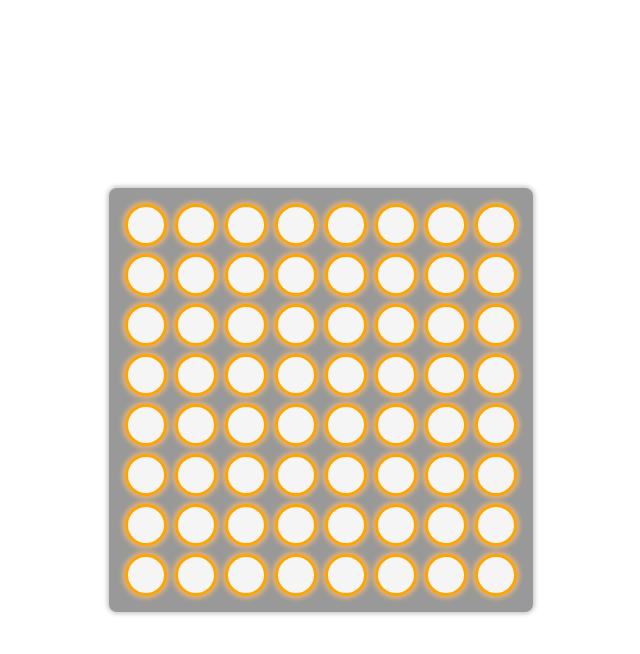
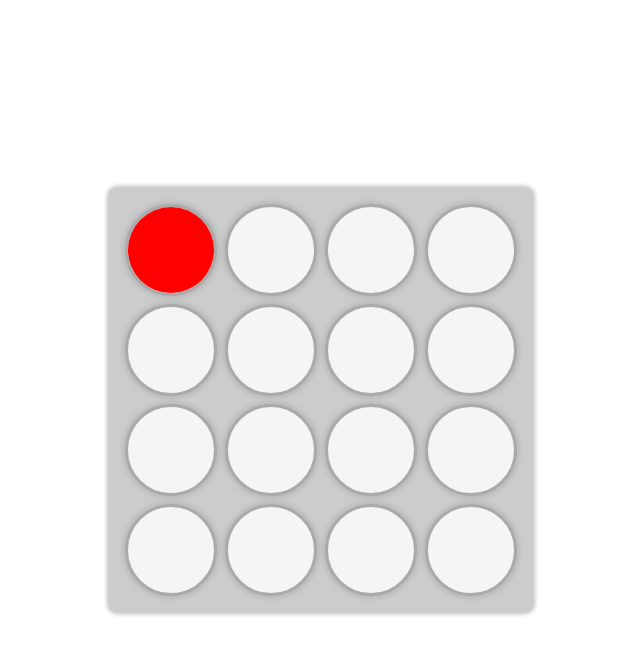
Before and after one commit to hedieh-chapardar/4InRow, a website built with webpack: page src/index.html in a window 1280 px wide. Both pictures are taken after a click on the element 465 px from the left and 225 px from the top of the page. Shown: the whole page, without its empty margins (319-959 px from the left). Built offline with nearby package versions, Linux system fonts and the light colour scheme.

Commit message:
Added rxjs & handled base of beads click event

```diff
--- a/package.json
+++ b/package.json
@@ -29,6 +29,8 @@
     "webpack-cli": "^4.9.1"
   },
   "dependencies": {
-    "jquery": "^3.6.0"
+    "jquery": "^3.6.0",
+    "rxjs": "^6.6.7",
+    "source-map-loader": "^3.0.1"
   }
 }
--- a/src/css/styles.css
+++ b/src/css/styles.css
@@ -15,8 +15,8 @@ body {
     display: flex;
     align-items: center;
     place-content: center;
-    background-color: #999;
-    box-shadow: 0px 0px 4px 2px #cacaca;
+    background-color: #ccc;
+    box-shadow: 0px 0px 4px 2px #c0c0c0;
     padding: 12px;
     border-radius: 8px;
 }
@@ -46,10 +46,24 @@ body {
     flex: 1 1 10px;
     height: 100%;
     box-sizing: border-box;
-    border: 3px solid orange;
+    border: 3px solid #aaa;
     border-radius: 50%;
-    box-shadow: 0px 0px 4px 3px #ddb17c;
+    box-shadow: 0px 0px 4px 3px #bbb;
     background-color: #f5f5f5;
     margin: 0 4px;
     cursor: pointer;
 }
+
+.bead {
+    width: 100%;
+    height: 100%;
+    border-radius: 50%;
+}
+
+.bg-red {
+    background-color: red;
+}
+
+.bg-blue {
+    background-color: blue;
+}
--- a/src/game-components/bead.ts
+++ b/src/game-components/bead.ts
@@ -1,6 +1,9 @@
 export class Bead {
-    Size: number;
     Color: ColorEnum;
+
+    Draw(): JQuery<HTMLElement> {
+        return $(`<div class='bead bg-red'></div>`);
+    }
 }
 
 enum ColorEnum {
--- a/src/game-components/main-box.js
+++ /dev/null
@@ -1,30 +0,0 @@
-import { Placeholder } from "./placeholder";
-var MainBox = /** @class */ (function () {
-    function MainBox(size) {
-        this.Placeholders = [];
-        this.Size = size;
-    }
-    MainBox.prototype.Draw = function () {
-        var box = this.DrawBox();
-        for (var rowIndex = 0; rowIndex <= this.Size - 1; rowIndex++) {
-            this.Placeholders[rowIndex] = [];
-            var rowElem = this.DrawRow();
-            for (var columnIndex = 0; columnIndex <= this.Size - 1; columnIndex++) {
-                this.Placeholders[rowIndex][columnIndex] = columnIndex;
-                var placeholderObj = new Placeholder();
-                var placeholderElem = placeholderObj.Draw();
-                rowElem.append(placeholderElem);
-            }
-            box.append(rowElem);
-        }
-        return box;
-    };
-    MainBox.prototype.DrawBox = function () {
-        return $("<div id='box'></div>");
-    };
-    MainBox.prototype.DrawRow = function () {
-        return $("<div class='row'></div>");
-    };
-    return MainBox;
-}());
-export { MainBox };
--- a/src/game-components/main-box.ts
+++ b/src/game-components/main-box.ts
@@ -1,34 +1,45 @@
+import { Bead } from "./bead";
 import { Placeholder } from "./placeholder";
 
 export class MainBox {
+
+    size: number;
+    placeholders: Placeholder[][] = [];
+
     constructor(size: number) {
-        this.Size = size;
+        this.size = size;
     }
 
-    Size: number;
-    Placeholders: number[][] = [];
+    draw(): JQuery<HTMLElement> {
+        let box = this.drawBox();
+        for (let rowIndex = 0; rowIndex < this.size; rowIndex++) {
+            this.placeholders[rowIndex] = [];
+            let rowElement = this.drawRow();
+            for (let columnIndex = 0; columnIndex < this.size; columnIndex++) {
+                let placeholder = new Placeholder();
+                this.setPlaceholders(rowIndex, columnIndex, placeholder);
+                const placeholderElement = placeholder.draw();
 
-    Draw(): JQuery<HTMLElement> {
-        let box = this.DrawBox();
-        for (let rowIndex = 0; rowIndex <= this.Size - 1; rowIndex++) {
-            this.Placeholders[rowIndex] = [];
-            let rowElem = this.DrawRow();
-            for (let columnIndex = 0; columnIndex <= this.Size - 1; columnIndex++) {
-                this.Placeholders[rowIndex][columnIndex] = columnIndex;
-                let placeholderObj = new Placeholder();
-                const placeholderElem = placeholderObj.Draw();
-                rowElem.append(placeholderElem);
+                placeholder.onClick.subscribe(() => {
+                    placeholder.addBead(new Bead());
+                });
+
+                rowElement.append(placeholderElement);
             }
-            box.append(rowElem);
+            box.append(rowElement);
         }
         return box;
     }
 
-    private DrawBox(): JQuery<HTMLElement> {
+    private setPlaceholders(rowIndex: number, columnIndex: number, placeholder: Placeholder) {
+        this.placeholders[rowIndex][columnIndex] = placeholder;
+    }
+
+    private drawBox(): JQuery<HTMLElement> {
         return $(`<div id='box'></div>`);
     }
 
-    private DrawRow(): JQuery<HTMLElement> {
+    private drawRow(): JQuery<HTMLElement> {
         return $(`<div class='row'></div>`);
     }
 }
--- a/src/game-components/placeholder.js
+++ /dev/null
@@ -1,13 +0,0 @@
-var Placeholder = /** @class */ (function () {
-    function Placeholder() {
-    }
-    Placeholder.prototype.HasBead = function () {
-        return this.IsFilled;
-    };
-    Placeholder.prototype.Draw = function () {
-        this._elem = $("<div class='placeholder'></div>");
-        return this._elem;
-    };
-    return Placeholder;
-}());
-export { Placeholder };
--- a/src/game-components/placeholder.ts
+++ b/src/game-components/placeholder.ts
@@ -1,17 +1,35 @@
+import { Subject } from "rxjs";
+import { Bead } from './bead'
+
 export class Placeholder {
-    private _elem: JQuery<HTMLElement>;
+    private _element: JQuery<HTMLElement>;
+    private _bead: Bead;
 
-    Size: number;
-    RowNo: number;
-    ColumnNo: number;
-    IsFilled: boolean;
+    onClick: Subject<any>;
 
-    HasBead() {
-        return this.IsFilled;
+    constructor() {
+        this.onClick = new Subject();
     }
 
-    Draw(): JQuery<HTMLElement> {
-        this._elem = $(`<div class='placeholder'></div>`);
-        return this._elem;
+    hasBead() {
+        return this._bead ? true : false;
+    }
+
+    draw(): JQuery<HTMLElement> {
+        this._element = $(`<div class='placeholder'></div>`);
+        this._element.on('click', this.click.bind(this));
+        return this._element;
+    }
+
+    click(): void {
+        this.onClick.next();
+    }
+
+    addBead(bead: Bead): void {
+        if (this.hasBead()) return;
+
+        this._bead = bead;
+        let beadElem = bead.Draw();
+        this._element.append(beadElem);
     }
 }
--- a/src/index.ts
+++ b/src/index.ts
@@ -1,9 +1,9 @@
 import { MainBox } from './game-components/main-box';
 
-const rowSize = 8;
+const rowSize = 4;
 
 jQuery(() => {
-    const mainBoxObj = new MainBox(rowSize);
-    const mainBoxElem = mainBoxObj.Draw();
-    $('#wrapper').append(mainBoxElem);
+    const mainBox = new MainBox(rowSize);
+    const mainBoxElement = mainBox.draw();
+    $('#wrapper').append(mainBoxElement);
 });
--- a/tsconfig.json
+++ b/tsconfig.json
@@ -26,7 +26,7 @@
     /* Modules */
     "module": "es6",                                     /* Specify what module code is generated. */
     // "rootDir": "./",                                  /* Specify the root folder within your source files. */
-    // "moduleResolution": "node",                       /* Specify how TypeScript looks up a file from a given module specifier. */
+    "moduleResolution": "node",                       /* Specify how TypeScript looks up a file from a given module specifier. */
     // "baseUrl": "./",                                  /* Specify the base directory to resolve non-relative module names. */
     // "paths": {},                                      /* Specify a set of entries that re-map imports to additional lookup locations. */
     // "rootDirs": [],                                   /* Allow multiple folders to be treated as one when resolving modules. */
--- a/webpack.config.js
+++ b/webpack.config.js
@@ -27,7 +27,7 @@ const config = {
             },
             {
                 test: /\.css$/i,
-                use: [stylesHandler,'css-loader'],
+                use: [stylesHandler, 'css-loader'],
             },
             {
                 test: /\.(eot|svg|ttf|woff|woff2|png|jpg|gif)$/i,
@@ -46,8 +46,6 @@ const config = {
 module.exports = () => {
     if (isProduction) {
         config.mode = 'production';
-
-
     } else {
         config.mode = 'development';
     }
```
Also changed, not shown: src/index.js (deleted, +0 -43 lines), 1 other file.
